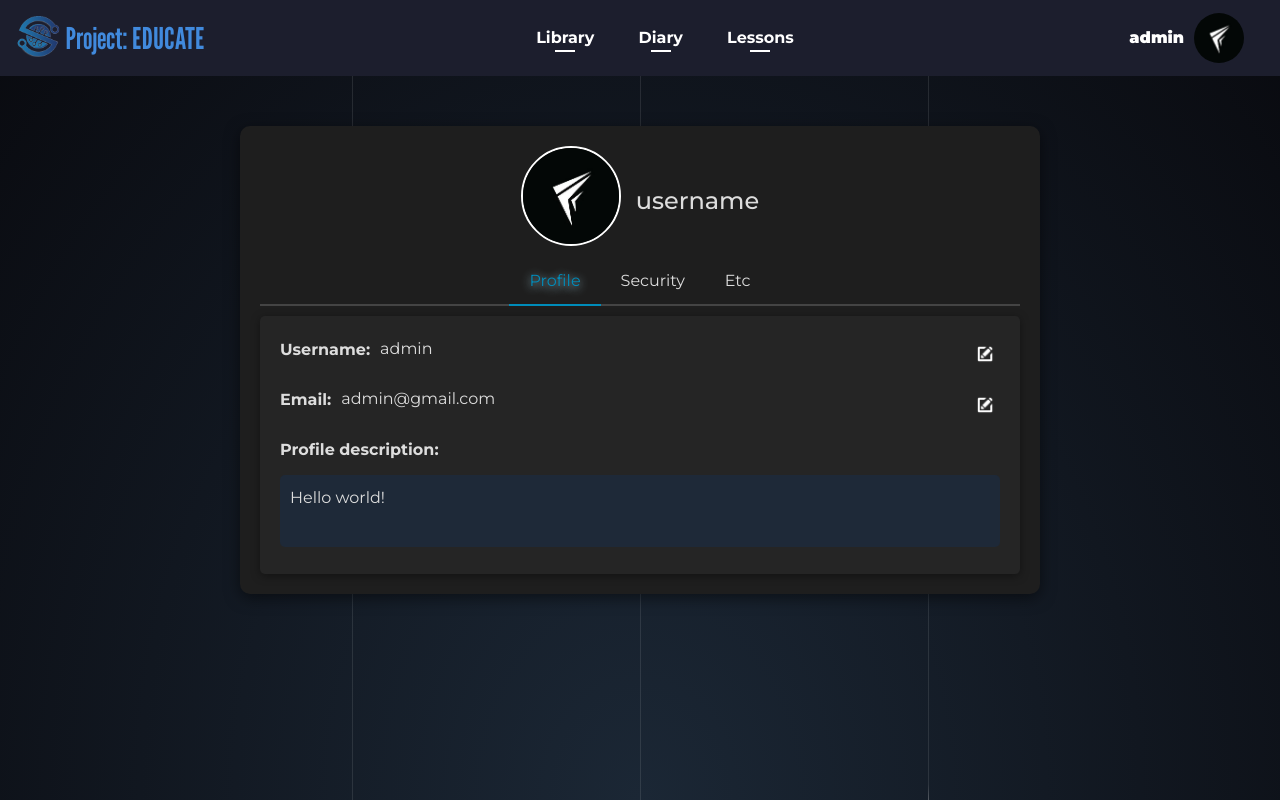
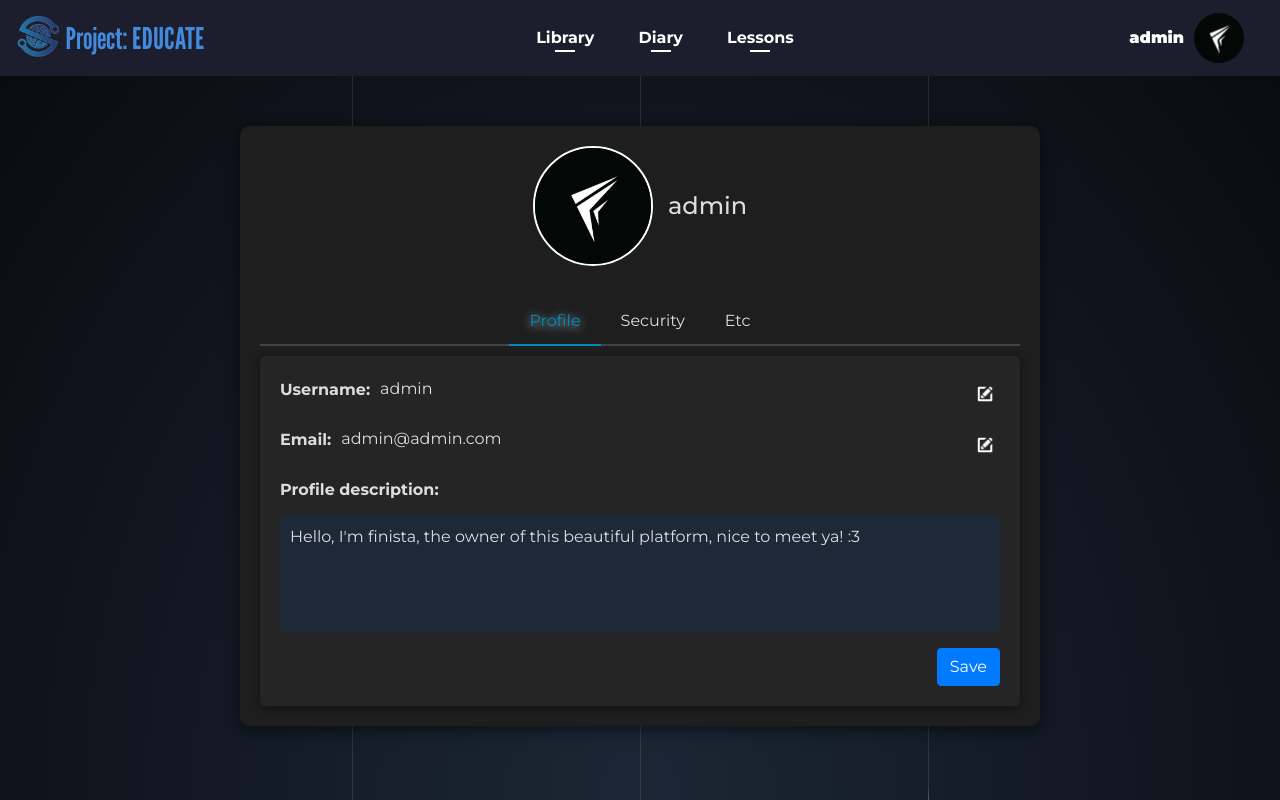
Before and after one commit to CodenameBorealis/educationPlatform, a Django app: page /profile_settings/ in a window 1280 px wide. Run offline with Django 4.2, Linux system fonts and the light colour scheme; a user stored in the database is signed in; data comes from the database, SQL or seed files in the repository; both versions use the stored data as it was after the commit; some libraries are stand-ins or nearby versions.

Commit message:
Added functionality
Added functionality to user profile settings page. The page now loads accurate data, supports description change, works with multiple tabs

```diff
--- a/eduPlatform/static/user/profile.css
+++ b/eduPlatform/static/user/profile.css
@@ -18,6 +18,59 @@ body {
 
 /* Profile Overview */
 .profile-overview {
+    position: relative;
+    display: flex;
+    flex-direction: row;
+    align-items: center;
+    margin-bottom: 20px;
+}
+
+#change_pfp {
+    position: relative;
+    border: none;
+    padding: 0;
+    background: none;
+    cursor: pointer;
+    outline: none;
+}
+
+#change_pfp img {
+    width: 120px;
+    height: 120px;
+    border-radius: 50%;
+    transition: filter 0.3s ease;
+}
+
+#change_pfp:hover img {
+    filter: brightness(50%); /* Darkens the profile picture on hover */
+}
+
+.pfp_change_text {
+    position: absolute;
+    bottom: 50%;
+    left: 50%;
+    transform: translate(-50%, 50%);
+    color: white;
+    font-weight: bold;
+    font-size: 18px;
+    z-index: 2;
+    opacity: 0;
+    transition: opacity 0.3s ease;
+    pointer-events: none; /* Prevents the text from interfering with hover detection */
+}
+
+#change_pfp:hover .pfp_change_text {
+    opacity: 1; /* Shows the text when hovering over the profile picture */
+}
+
+#profile_username {
+    margin-top: 10px;
+    color: #ddd;
+    font-size: 24px;
+    text-align: center;
+}
+
+.profile-overview {
     display: flex;
     align-items: center;
     justify-content: center;
@@ -32,11 +85,21 @@ body {
     margin-bottom: 10px;
 }
 
+.profile-overview button {
+    background: none;
+    border: none;
+}
+
+.profile-overview button:focus {
+    outline: none;
+}
+
 .profile-overview h2 {
     font-size: 24px;
     margin: 0;
     color: #ddd;
     text-align: center;
+    margin-bottom: 20px;
 }
 
 /* Profile Tabs */
@@ -163,6 +226,8 @@ header a:hover {
     margin-top: 5px;
     text-align: left;
     transition: .3s;
+    min-height: 11ch;
+    max-height: 11ch;
 }
 
 .profile-description:focus {
@@ -190,3 +255,19 @@ header a:hover {
     width: 20px;
     height: 20px;
 }
+
+.profile-save-btn {
+    text-align: right; /* Align the save button to the right of the textarea */
+    margin-top: 10px;
+}
+
+.save-button {
+    background-color: #007bff;
+    color: white;
+    border: none;
+    padding: 10px 20px;
+    font-size: 14px;
+    border-radius: 5px;
+    cursor: pointer;
+    transition: background-color 0.3s ease;
+}
--- /dev/null
+++ b/eduPlatform/static/user/profile.js
@@ -0,0 +1,106 @@
+var currentTab = "profile";
+
+var profile_username, profile_picture, username, email, description, save_description
+var edit_username, edit_email, edit_password
+
+var originalDescription
+
+const tab_list = ["profile", "security", "etc"]
+
+async function loadUserData() {
+    userData = await getHttpAsync("/user/get_userinfo/")
+    json = await userData.json()
+
+    if (!userData || !json) {
+        alert("Failed to load user profile data!")
+        return
+    }
+
+    data = json["data"]
+
+    profile_username.textContent = data["username"]
+    username.textContent = data["username"]
+    email.textContent = data["email"]
+    description.value = data["description"]
+}
+
+function changeTab(tab_name) {
+    if (tab_name == currentTab) {
+        return
+    }
+
+    if (currentTab) {
+        const prevTab = document.getElementById("tab_" + currentTab)
+        const prevBtn = document.getElementById("btn_" + currentTab)
+
+        prevTab.style.display = "none"
+        prevBtn.classList.remove("selected")
+    }
+
+    currentTab = tab_name
+
+    const tab = document.getElementById("tab_" + currentTab)
+    const btn = document.getElementById("btn_" + currentTab)
+
+    tab.style.display = "block"
+    btn.classList.add("selected")
+}
+
+function saveUserDescription() {
+    const desc = description.value
+
+    if (desc === originalDescription) {
+        return
+    }
+
+    if (desc.length > 350) {
+        alert("Cannot set description with over 350 characters!")
+        return;
+    }
+
+    save_description.disabled = true
+    description.readOnly = true
+
+    postHttpAsync("/user/set_description/", {"description": desc}, true, (data) => {
+        if (data["success"] == false) {
+            alert("Failed to set user description.")
+            description.value = originalDescription
+        }
+
+        save_description.disabled = false
+        description.readOnly = false
+    }, true)
+}
+
+async function main() {
+    for (tab of tab_list) {
+        const btn = document.getElementById("btn_" + tab)
+        const tab_name = tab
+
+        if (!btn) {
+            continue
+        }
+
+        btn.addEventListener("click", () => {
+            changeTab(tab_name)
+        })
+    }
+
+    profile_username = document.getElementById("profile_username")
+    profile_picture = document.getElementById("change_pfp")
+    username = document.getElementById("username")
+    email = document.getElementById("email")
+    description = document.getElementById("description")
+
+    save_description = document.getElementById("save_description")
+    edit_username = document.getElementById("edit_username")
+    edit_email = document.getElementById("edit_email")
+    edit_password = document.getElementById("edit_password")
+
+    await loadUserData()
+
+    originalDescription = description.value
+    save_description.addEventListener("click", saveUserDescription)
+}
+
+window.addEventListener("load", main)
--- a/eduPlatform/templates/user/profile_settings.html
+++ b/eduPlatform/templates/user/profile_settings.html
@@ -12,8 +12,11 @@
 
 <div class="profile-section">
     <div class="profile-overview">
-        <img src="/user/get_pfp/?user_id=-1" alt="Profile Picture">
-        <h2 id="profile_username">username</h2>
+        <button id="change_pfp">
+            <span class="pfp_change_text">Change</span>
+            <img src="/user/get_pfp/?user_id=-1" alt="Profile Picture">
+        </button>
+        <h2 id="profile_username"></h2>
     </div>
 
     <div class="profile-tabs">
@@ -26,25 +29,33 @@
         <div class="profile-tab-section" id="tab_profile" style="display: block;">
             <div class="profile-info">
                 <label>Username:</label>
-                <span>admin</span>
-                <button class="edit-button"><img src="{% static 'user/edit_icon.png' %}" alt="Edit" class="icon-edit"></button>
+                <span id="username"></span>
+                <button class="edit-button" id="edit_username"><img src="{% static 'user/edit_icon.png' %}" alt="Edit" class="icon-edit"></button>
             </div>
 
             <div class="profile-info">
                 <label>Email:</label>
-                <span>admin@gmail.com</span>
-                <button class="edit-button"><img src="{% static 'user/edit_icon.png' %}" alt="Edit" class="icon-edit"></button>
+                <span id="email"></span>
+                <button class="edit-button" id="edit_email"><img src="{% static 'user/edit_icon.png' %}" alt="Edit" class="icon-edit"></button>
             </div>
 
             <div class="profile-info" style="margin-bottom: 0px;">
                 <label>Profile description:</label>
             </div>
 
-            <textarea class="profile-description">Hello world!</textarea>
+            <textarea id="description" maxlength="350" class="form-control profile-description mb-3 profile-description"></textarea>
+
+            <div class="d-flex justify-content-end">
+                <button class="btn btn-primary" id="save_description">Save</button>
+            </div>
         </div>
 
         <div class="profile-tab-section" id="tab_security">
-
+            <div class="profile-info">
+                <label>Password:</label>
+                <span>*******</span>
+                <button class="edit-button" id="edit_password"><img src="{% static 'user/edit_icon.png' %}" alt="Edit" class="icon-edit"></button>
+            </div>
         </div>
 
         <div class="profile-tab-section" id="tab_etc">
@@ -54,3 +65,9 @@
 </div>
 
 {% endblock %}
+
+{% block scripts %}
+
+<script src="{% static 'user/profile.js' %}"></script>
+
+{% endblock %}
--- a/eduPlatform/user/models.py
+++ b/eduPlatform/user/models.py
@@ -8,7 +8,9 @@ from .managers import CustomUserManager
 class CustomUser(AbstractBaseUser, PermissionsMixin):
     username = models.CharField(_("Username"), unique=True, max_length=50)
     email = models.EmailField(_("Email address"), unique=True, null=False, default="")
+
     profile_picture = models.ImageField(_("Profile picture"), blank=True)
+    description = models.CharField(_("Profile description"), unique=False, max_length=350, default="Hi, I'm new around here!")
 
     is_staff = models.BooleanField(_("Is staff"), default=False)
     is_active = models.BooleanField(_("Is active"), default=True)
--- a/eduPlatform/user/urls.py
+++ b/eduPlatform/user/urls.py
@@ -5,5 +5,7 @@ urlpatterns = [
     path("get_pfp/", views.GetProfilePicture.as_view()),
     path("login/", views.Login.as_view()),
     path("logout/", views.Logout.as_view()),
-    path("get_username/", views.GetUserName.as_view())
+    path("get_username/", views.GetUserName.as_view()),
+    path("get_userinfo/", views.GetUserInfo.as_view()),
+    path("set_description/", views.SaveDescription.as_view())
 ]
--- a/eduPlatform/user/views.py
+++ b/eduPlatform/user/views.py
@@ -10,7 +10,7 @@ from json import loads
 
 # Create your views here.
 
-# A class responsible for giving out the profile pictures of users /user/get_pfp/?user_id={user_id}
+# A class responsible for giving out the profile pictures of users
 class GetProfilePicture(View):
     pics_path = settings.BASE_DIR / "uploads/profile_pictures"
     default = pics_path / "Pfp_default.png"
@@ -70,6 +70,58 @@ class GetUserName(View):
             }
         })
 
+# Class responsible for getting user information
+class GetUserInfo(View):
+    def get(self, request, *args, **kwargs):
+        # Restrict usage only for authenticated users
+        if not request.user or not request.user.is_authenticated:
+            return HttpResponseForbidden("You must be logged in to access this api.")
+
+        user = request.user
+
+        return JsonResponse({ # Return all the data about their account
+            "success": True,
+            "data": {
+                "user_id": user.id,
+                "username": user.username,
+                "email": user.email,
+                "description": user.description,
+                "date_joined": str(user.date_joined),
+                "is_staff": user.is_staff,
+                "is_superuser": user.is_superuser
+            }
+        })
+
+# Class responsible for saving user description
+class SaveDescription(View):
+    def post(self, request, *args, **kwargs):
+        # Make sure user is logged in
+        if not request.user or not request.user.is_authenticated:
+            return HttpResponseForbidden("You must be logged in to access this api.")
+
+        json_data = loads(request.body)
+
+        if not json_data or not json_data.get("description"):
+            return HttpResponseBadRequest("No json data given.")
+
+        if len(json_data.get("description")) > 350:
+            return JsonResponse({
+                "success": False,
+            })
+
+        try:
+            user = request.user
+            user.description = json_data.get("description")
+            user.save()
+
+            return JsonResponse({
+                "success": True,
+            })
+        except Exception:
+            return JsonResponse({
+                "success": False,
+            })
+
 # Class responsible for logging the user into the account
 class Login(View):
     def post(self, request, *args, **kwargs):
```
Also changed, not shown: eduPlatform/user/tests.py (+80 -0 lines), eduPlatform/db.sqlite3, eduPlatform/user/migrations/0004_customuser_description.py (added).
